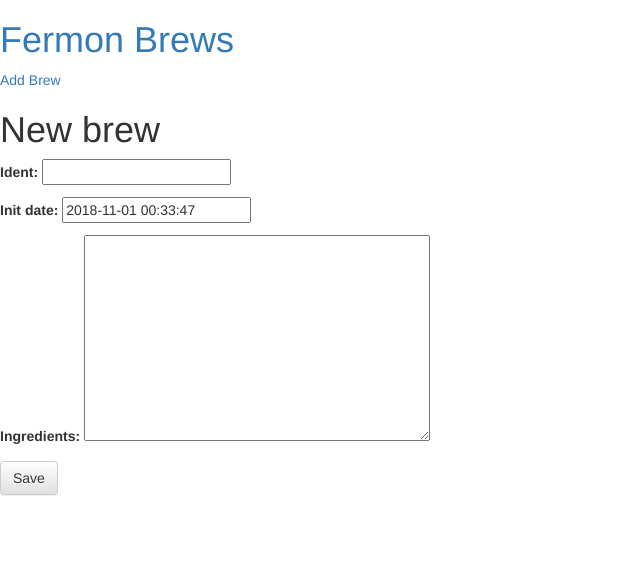
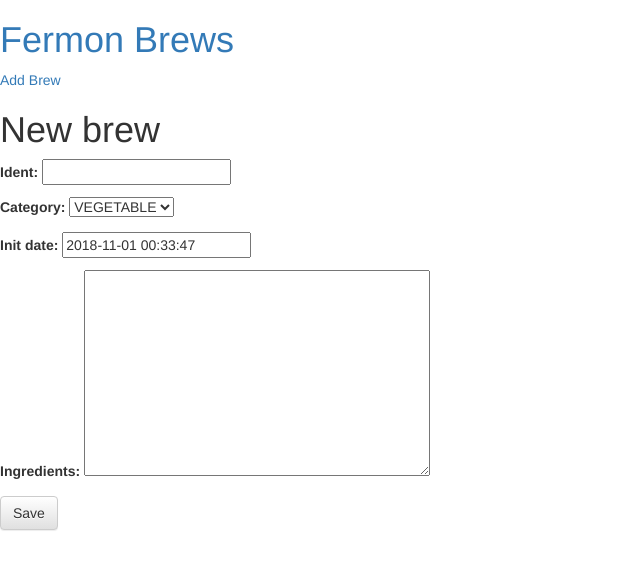
Before and after one commit to viovoid/fermon-server, a Django app: page /brew/new in a window 1280 px wide. Shown: the top 570 px of the page, without its empty margins (0-640 px from the left). Run offline with Django 3.2, Linux system fonts and the light colour scheme; the visitor is signed in with stand-in values (Sample User, id 1); some libraries are stand-ins or nearby versions.

Commit message:
Add updates to view and fix category form

```diff
--- a/brews/forms.py
+++ b/brews/forms.py
@@ -6,4 +6,4 @@ class BrewForm(forms.ModelForm):
 
   class Meta:
     model = Brew
-    fields = ('ident', 'init_date', 'ingredients')
+    fields = ('ident', 'category', 'init_date', 'ingredients')
--- a/brews/models.py
+++ b/brews/models.py
@@ -11,9 +11,9 @@ class Category(Enum):
 class Brew(models.Model):
   ident = models.CharField(max_length=32)
   category = models.CharField(
-    max_length=1,
-    choices=[(cat, cat.value) for cat in Category],
-    default=Category.VEGETABLE
+    max_length=16,
+    choices=[(cat.name, cat.name) for cat in Category],
+    default=Category.VEGETABLE.name
   )
   init_date = models.DateTimeField(default=timezone.now)
   ingredients = models.TextField()
--- a/brews/templates/brews/brew_detail.html
+++ b/brews/templates/brews/brew_detail.html
@@ -6,5 +6,10 @@
     <h1>{{ brew.ident }}</h1>
     <p>{{ brew.init_date }}</p>
     <p>{{ brew.ingredients }}</p>
+    <div class="updates">
+      {% for update in updates %}
+
+      {% endfor %}
+    </div>
   </div>
 {% endblock %}
--- a/brews/views.py
+++ b/brews/views.py
@@ -1,7 +1,7 @@
 from django.contrib.auth.decorators import login_required
 from django.shortcuts import render, redirect, get_object_or_404
 from .forms import BrewForm
-from .models import Brew
+from .models import Brew, Update
 
 @login_required
 def brew_list(request):
@@ -11,7 +11,11 @@ def brew_list(request):
 @login_required
 def brew_detail(request, pk):
   brew = get_object_or_404(Brew, pk=pk)
-  return render(request, 'brews/brew_detail.html', {'brew': brew})
+  updates = Update.objects.filter(brew=brew)
+  return render(request, 'brews/brew_detail.html', {
+    'brew': brew,
+    'updates': updates,
+  })
 
 @login_required
 def brew_new(request):
```
